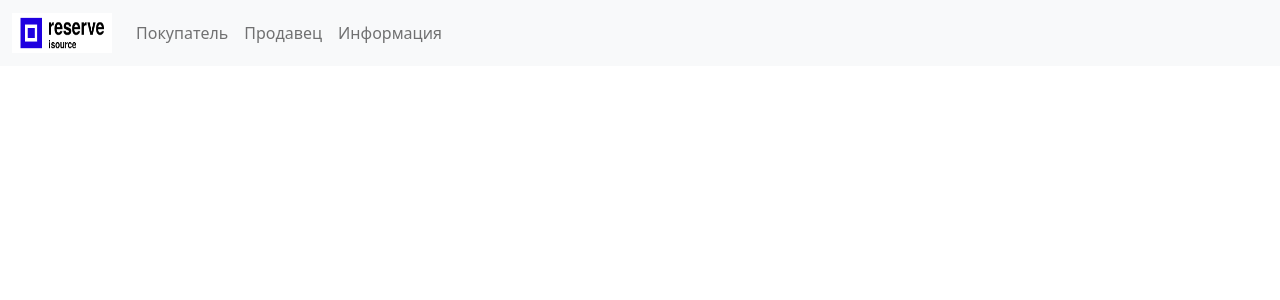
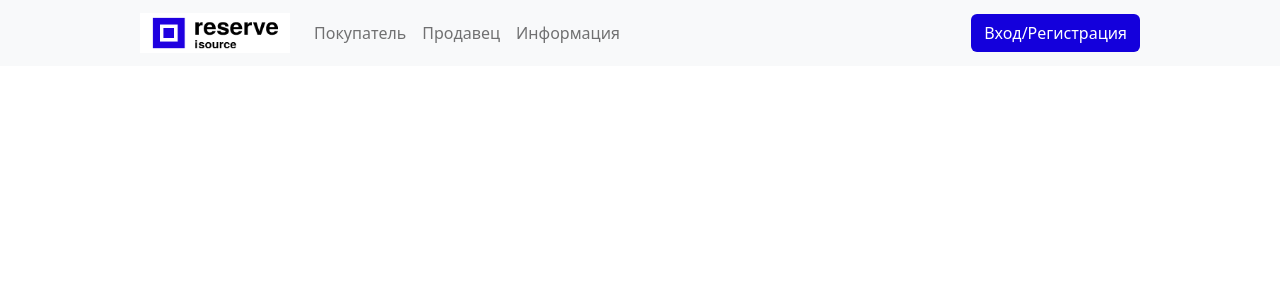
Before and after one commit to Kimoko/Smart-search, a React (Create React App) app in the folder client/: page / in a window 1280 px wide. Shown: the top 300 px of the page. Built offline with nearby package versions, Linux system fonts and the light colour scheme; the HTML template or start-up script is replaced by a standard one.

Commit message:
Update navBar.js

```diff
--- a/client/src/components/navBar.js
+++ b/client/src/components/navBar.js
@@ -6,10 +6,10 @@ const NavBar = () => {
     return (
         <div>
             <nav class="navbar navbar-expand-lg bg-light">
-        <div class="container-fluid">
+        <div class="container-fluid" style={{marginLeft: 'auto', marginRight: 'auto', width:'80%'}}>
             <a class="navbar-brand" href="/">
 
-                <img src={logo} /* alt="Logo" */ width="100" height="40"/>
+                <img src={logo} alt="Logo" width="150" height="40"/>
             </a>
             <button class="navbar-toggler" type="button" data-bs-toggle="collapse" data-bs-target="#navbarNav" aria-controls="navbarNav" aria-expanded="false" aria-label="Toggle navigation">
             <span class="navbar-toggler-icon"></span>
@@ -29,6 +29,9 @@ const NavBar = () => {
         </li>
       </ul>
     </div>
+    <div>
+        <button type="button" class="btn" style={{color:'white', backgroundColor:"#1400dc"}}>Вход/Регистрация</button>
+    </div>
   </div>
 </nav>
         </div>
```
